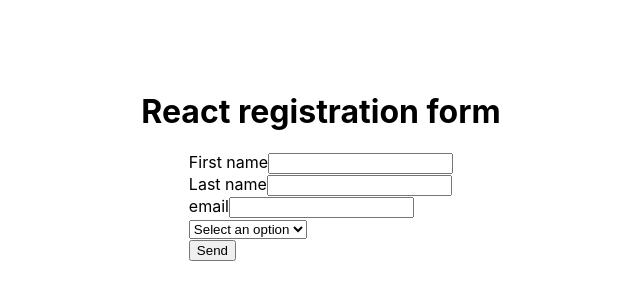
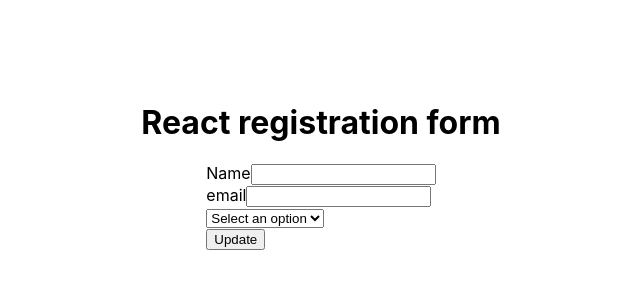
Before and after one commit to emazack/registration-form, a React (Create React App) app in the folder app/: page /update in a window 1280 px wide. Shown: the part 234-534 px from the top of the page, without its empty margins (319-959 px from the left). Built offline with nearby package versions, Linux system fonts and the light colour scheme; the HTML template or start-up script is replaced by a standard one.

Commit message:
create, delete and updat

```diff
--- a/app/src/App.js
+++ b/app/src/App.js
@@ -10,9 +10,12 @@ function App() {
   const [lastName, setLastName] = useState('');
   const [email, setEmail] = useState('');
   const [gender, setGender] = useState('');
+  const [completeName, setCompleteName] = useState('');
+
   const MY_TOKEN = "791c3fed1a4a35e204a631f55c5a92ec627644c2de78e6de53bd06e886fe44f8";
 
   const handleChange = (event) => {
+    console.log("sto endelando");
     if (event.target.name === "firstName") {
         setFirstName(event.target.value);
     } else if (event.target.name === "lastName") {
@@ -21,7 +24,9 @@ function App() {
         setEmail(event.target.value);
     } else if (event.target.name === "gender") {
         setGender(event.target.value);
-    }
+    } else if (event.target.name === "completeName") {
+      setCompleteName(event.target.value);
+  }
 };
 
 const handleSubmit = (event) => {
@@ -51,7 +56,10 @@ const handleSubmit = (event) => {
                   handleSubmit={handleSubmit}
                   />}
           />
-          <Route path='/read' element={<Read />} />
+          <Route path='/read'
+          element={<Read
+                  MY_TOKEN={MY_TOKEN}
+                  />} />
           <Route path='/update'
           element={<Update
                   firstName={firstName}
@@ -62,6 +70,8 @@ const handleSubmit = (event) => {
                   setEmail={setEmail}
                   gender={gender}
                   setGender={setGender}
+                  completeName={completeName}
+                  setCompleteName={setCompleteName}
                   MY_TOKEN={MY_TOKEN}
                   handleChange={handleChange}
                   handleSubmit={handleSubmit}
--- a/app/src/_services/create.js
+++ b/app/src/_services/create.js
@@ -3,28 +3,11 @@ import axios from 'axios';
 
 export default function Create(props) {
 
-    const handleChange = (event) => {
-        if (event.target.name === "firstName") {
-            props.setFirstName(event.target.value);
-        } else if (event.target.name === "lastName") {
-            props.setLastName(event.target.value);
-        } else if (event.target.name === "email") {
-            props.setEmail(event.target.value);
-        } else if (event.target.name === "gender") {
-            props.setGender(event.target.value);
-        }
-    };
-
-    const handleSubmit = (event) => {
-        event.preventDefault();
-    };
-
-    const createUser = (event) => {
+    const createUser = () => {
         axios.post(`https://gorest.co.in/public/v2/users`, {
-            // name: `${firstName} ${lastName}`,
-            name: "Nome Fittizio",
-            email: "prova1@gmail.com",
-            gender: "male",
+            name: `${props.firstName} ${props.lastName}`,
+            email: props.email,
+            gender: props.gender,
             status: "inactive"
         },
             {
@@ -44,23 +27,10 @@ export default function Create(props) {
             })
     };
 
-    const getUser = (event) => {
-        axios.get(`https://gorest.co.in/public/v2/users`,
-            {
-                headers: {
-                    Authorization: `Bearer ${props.MY_TOKEN}`
-                }
-            })
-            .then((response) => {
-                console.log(response.data);;
-            })
-    };
-
     // createUser();
-    // getUser();
 
     return (
-        <form onSubmit={handleSubmit} action="" method="post">
+        <form onSubmit={props.handleSubmit} action="" method="post">
 
             <div className="container-field">
                 <label className="label-field-form" htmlFor="form-firstname">
@@ -73,7 +43,7 @@ export default function Create(props) {
                     name="firstName"
                     type="text"
                     value={props.firstName}
-                    onChange={handleChange}
+                    onChange={props.handleChange}
                 />
             </div>
 
@@ -88,7 +58,7 @@ export default function Create(props) {
                     name="lastName"
                     type="text"
                     value={props.lastName}
-                    onChange={handleChange}
+                    onChange={props.handleChange}
                 />
             </div>
 
@@ -103,7 +73,7 @@ export default function Create(props) {
                     name="email"
                     type="email"
                     value={props.email}
-                    onChange={handleChange}
+                    onChange={props.handleChange}
                 />
             </div>
 
@@ -114,16 +84,16 @@ export default function Create(props) {
                     id="form-gender"
                     className="form-gender"
                     value={props.gender}
-                    onChange={handleChange}
+                    onChange={props.handleChange}
                 >
                     <option value="">Select an option</option>
                     <option value="male">Male</option>
-                    <option value="famale">Famale</option>
+                    <option value="female">Female</option>
                 </select>
             </div>
 
             <div className='button-container'>
-                <button type='submit'>Send</button>
+                <button onClick={createUser} type='submit'>Send</button>
             </div>
 
         </form>
--- a/app/src/_services/read.js
+++ b/app/src/_services/read.js
@@ -5,7 +5,6 @@ import axios from 'axios';
 
 export default function Read(props) {
 
-    const MY_TOKEN = "791c3fed1a4a35e204a631f55c5a92ec627644c2de78e6de53bd06e886fe44f8";
     const [users, setUsers] = useState({});
 
     useEffect(() => {
@@ -17,14 +16,56 @@ export default function Read(props) {
         const resp = await axios.get(`https://gorest.co.in/public/v2/users`,
             {
                 headers: {
-                    Authorization: `Bearer ${MY_TOKEN}`
+                    Authorization: `Bearer ${props.MY_TOKEN}`
                 }
             })
+            .catch((error) => {
+                if (error.response) {
+                    console.log(error.response.data);
+                    console.log(error.response.status);
+                    console.log(error.response.headers);
+                } else if (error.request) {
+                    console.log(error.request);
+                } else {
+                    console.log('Error', error.message);
+                }
+                console.log(error.config);
+            });
         setUsers(resp.data);
     };
 
+    const setLocalUserData = (data) => {
+        let { id, name, email, gender } = data;
+        localStorage.setItem('id', id);
+        localStorage.setItem('name', name);
+        localStorage.setItem('email', email);
+        localStorage.setItem('gender', gender);
+    }
+
+
+
     const deleteUser = (id) => {
-        console.log(`delete user ${id}`);
+        axios.delete(`https://gorest.co.in/public/v2/users/${id}`,
+            {
+                headers: {
+                    Authorization: `Bearer ${props.MY_TOKEN}`
+                }
+            })
+            .then(() => {
+                getUser();
+            })
+            .catch((error) => {
+                if (error.response) {
+                    console.log(error.response.data);
+                    console.log(error.response.status);
+                    console.log(error.response.headers);
+                } else if (error.request) {
+                    console.log(error.request);
+                } else {
+                    console.log('Error', error.message);
+                }
+                console.log(error.config);
+            });
     };
 
     return (
@@ -47,7 +88,7 @@ export default function Read(props) {
                             <td>{user.email}</td>
                             <td>{user.gender}</td>
                             <td>
-                                <Link to={`/update/${user.id}`} className="">Edit</Link>
+                                <Link to="/update" className="" onClick={() => setLocalUserData(user)}>Edit</Link>
                                 <button onClick={() => deleteUser(user.id)} className="" disabled={user.isDeleting}>
                                     {user.isDeleting
                                         ? <span className="spinner"></span>
--- a/app/src/_services/update.js
+++ b/app/src/_services/update.js
@@ -1,35 +1,57 @@
+import React, { useState, useEffect } from 'react';
+import axios from 'axios';
+
 
 export default function Update(props) {
 
+    const [id, setId] = useState(null);
+
+    useEffect(() => {
+        setId(localStorage.getItem('id'))
+        props.setCompleteName(localStorage.getItem('name'));
+        props.setEmail(localStorage.getItem('email'));
+        props.setGender(localStorage.getItem('gender'));;
+}, []);
+
+const updateUser = () => {
+    axios.put(`https://gorest.co.in/public/v2/users/${id}`, {
+        name: props.completeName,
+        email: props.email,
+        gender: props.gender
+    },
+        {
+            headers: {
+                Authorization: `Bearer ${props.MY_TOKEN}`
+            }
+        })
+        .catch((error) => {
+            if (error.response) {
+              console.log(error.response.data);
+              console.log(error.response.status);
+              console.log(error.response.headers);
+            } else if (error.request) {
+              console.log(error.request);
+            } else {
+              console.log('Error', error.message);
+            }
+            console.log(error.config);
+          });
+    };
+
     return (
-        <form onSubmit={props.handleSubmit} action="" method="post">
+        <form onSubmit={props.handleSubmit} action="" method="put">
 
         <div className="container-field">
-            <label className="label-field-form" htmlFor="form-firstname">
-                First name
+            <label className="label-field-form" htmlFor="form-completename">
+                Name
             </label>
             <input
                 required
-                id="form-firstname"
+                id="form-completename"
                 className="input-field"
-                name="firstName"
+                name="completeName"
                 type="text"
-                value={props.firstName}
-                onChange={props.handleChange}
-            />
-        </div>
-
-        <div className="container-field">
-            <label className="label-field-form" htmlFor="form-lastname">
-                Last name
-            </label>
-            <input
-                required
-                id="form-lastname"
-                className="input-field"
-                name="lastName"
-                type="text"
-                value={props.lastName}
+                value={props.completeName}
                 onChange={props.handleChange}
             />
         </div>
@@ -60,12 +82,12 @@ export default function Update(props) {
             >
                 <option value="">Select an option</option>
                 <option value="male">Male</option>
-                <option value="famale">Famale</option>
+                <option value="female">Female</option>
             </select>
         </div>
 
         <div className='button-container'>
-            <button type='submit'>Send</button>
+            <button onClick={updateUser} type='submit'>Update</button>
         </div>
 
     </form>
```
